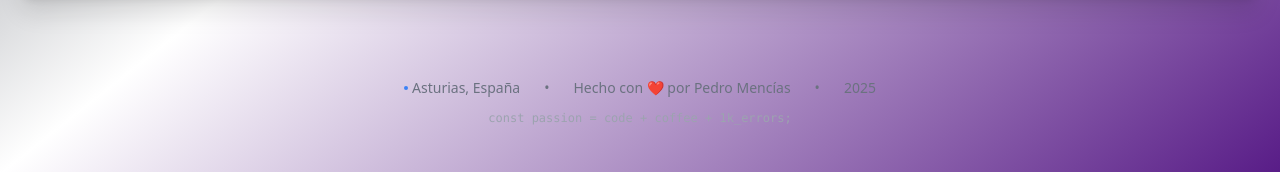
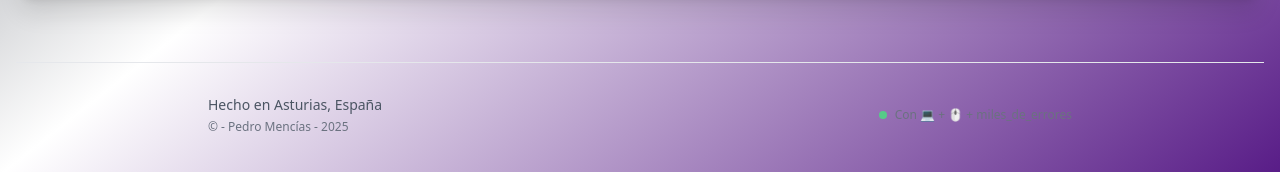
Before and after one commit to Charran78/Netlify_BeyondDigitalWeb, a React (Create React App) app: page / in a window 1280 px wide. Shown: the part 836-1008 px from the top of the page. Built offline with nearby package versions, Linux system fonts and the light colour scheme.

Commit message:
Refactor footer layout and content in App.jsx

```diff
--- a/src/App.jsx
+++ b/src/App.jsx
@@ -431,21 +431,22 @@ const App = () => {
         {renderContent()}
       </main>
 
-      <footer className="mt-20 pb-8">
+      <footer className="mt-16 pt-8 pb-6 border-t border-gray-200 dark:border-gray-800">
         <div className="max-w-4xl mx-auto px-4">
-          <div className="flex flex-col items-center space-y-3">
-            <div className="flex items-center space-x-6 text-sm text-gray-500 dark:text-gray-400">
-              <span className="flex items-center space-x-1">
-                <span className="w-1 h-1 bg-blue-500 rounded-full"></span>
-                <span>Asturias, España</span>
+          <div className="flex flex-col md:flex-row justify-between items-center gap-4">
+            <div className="text-center md:text-left">
+              <p className="text-gray-600 dark:text-gray-400 text-sm font-medium">
+                Hecho en Asturias, España
+              </p>
+              <p className="text-gray-500 dark:text-gray-500 text-xs mt-1">
+                © - Pedro Mencías - {new Date().getFullYear()}
+              </p>
+            </div>
+            <div className="flex items-center space-x-2">
+              <div className="w-2 h-2 bg-green-400 rounded-full animate-pulse"></div>
+              <span className="text-xs text-gray-500 dark:text-gray-500">
+                Con 💻 + 🖱 +  miles_de_errores
               </span>
-              <span>•</span>
-              <span>Hecho con <span className="text-red-500">❤️</span> por Pedro Mencías</span>
-              <span>•</span>
-              <span>{new Date().getFullYear()}</span>
-            </div>
-            <div className="text-xs text-gray-400 dark:text-gray-600 font-mono">
-              const passion = code + coffee + 1k_errors;
             </div>
           </div>
         </div>
```
